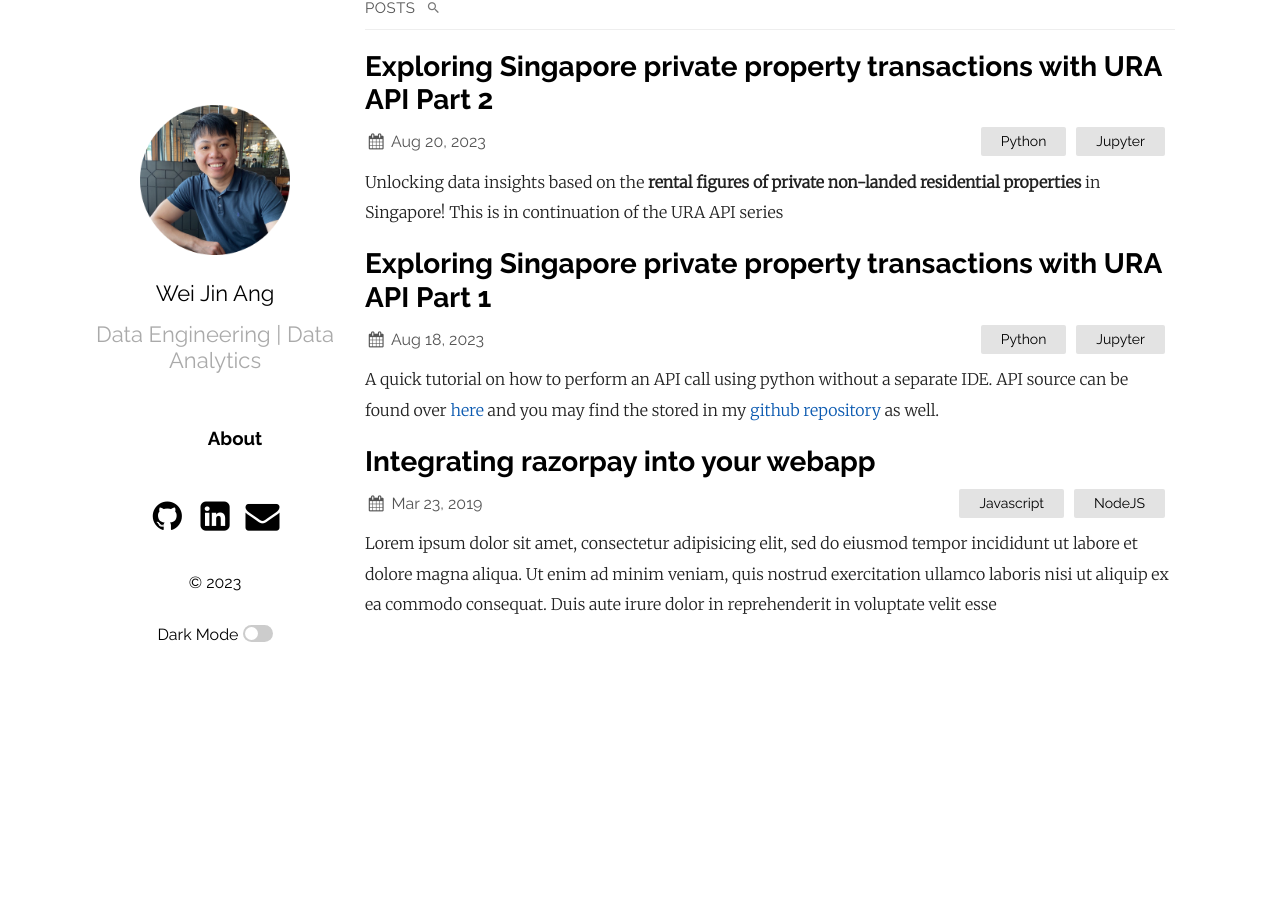
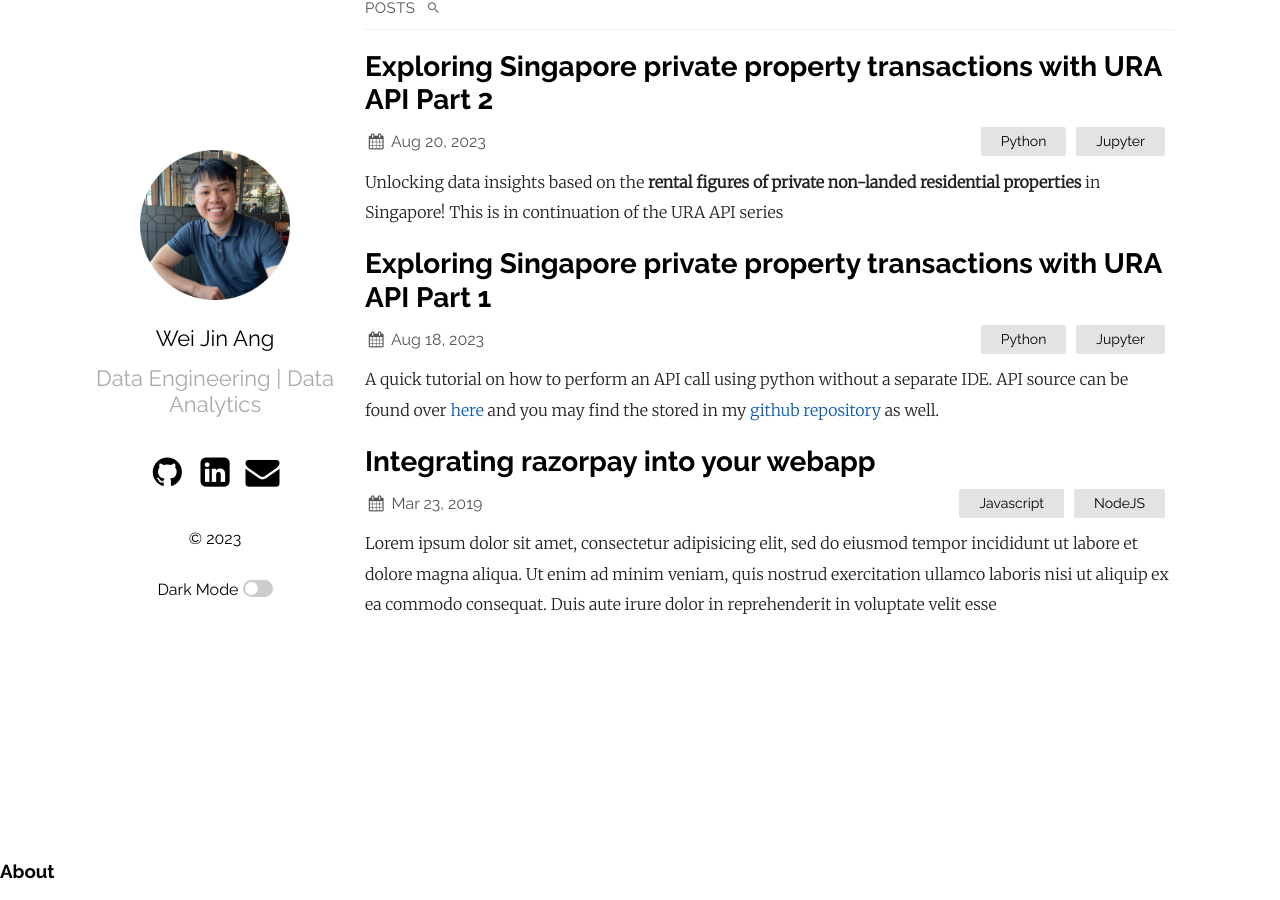
Before and after one commit to wjang96/wjang96.github.io, a Jekyll site: the page built from index.md, in a window 1280 px wide and 900 px high, scrolled down 57 px. Built offline with Jekyll 4.4.1, drawn with Linux system fonts in a browser that asks for light colours; before the commit the page ends 900 px from its top, so only the background shows below that.

Commit message:
Update default.html

```diff
--- a/_layouts/default.html
+++ b/_layouts/default.html
@@ -33,9 +33,6 @@
       <p class="tagline">{{ site.plainwhite.tagline }}</p>
       {%- endif -%}
       </div>
-      <ul class="description">
-        <a style = "text-decoration:none" href=" https://wjang96.github.io/about"><h3>About</h3></a>
-      </ul>
       {% capture footer %}
       {%- if site.plainwhite.social_links != '' -%}
       <ul class="social about-footer {{condensed_class}}">
@@ -173,6 +170,7 @@
       {{ footer }}
     </footer>
   </main>
+  <a style = "text-decoration:none" href=" https://wjang96.github.io/about"><h3>About</h3></a>
   {% if site.plainwhite.dark_mode %}
   <script type="text/javascript" src="{{ "/assets/js/darkmode.js" | relative_url }}"></script>
   {% endif %}
```
